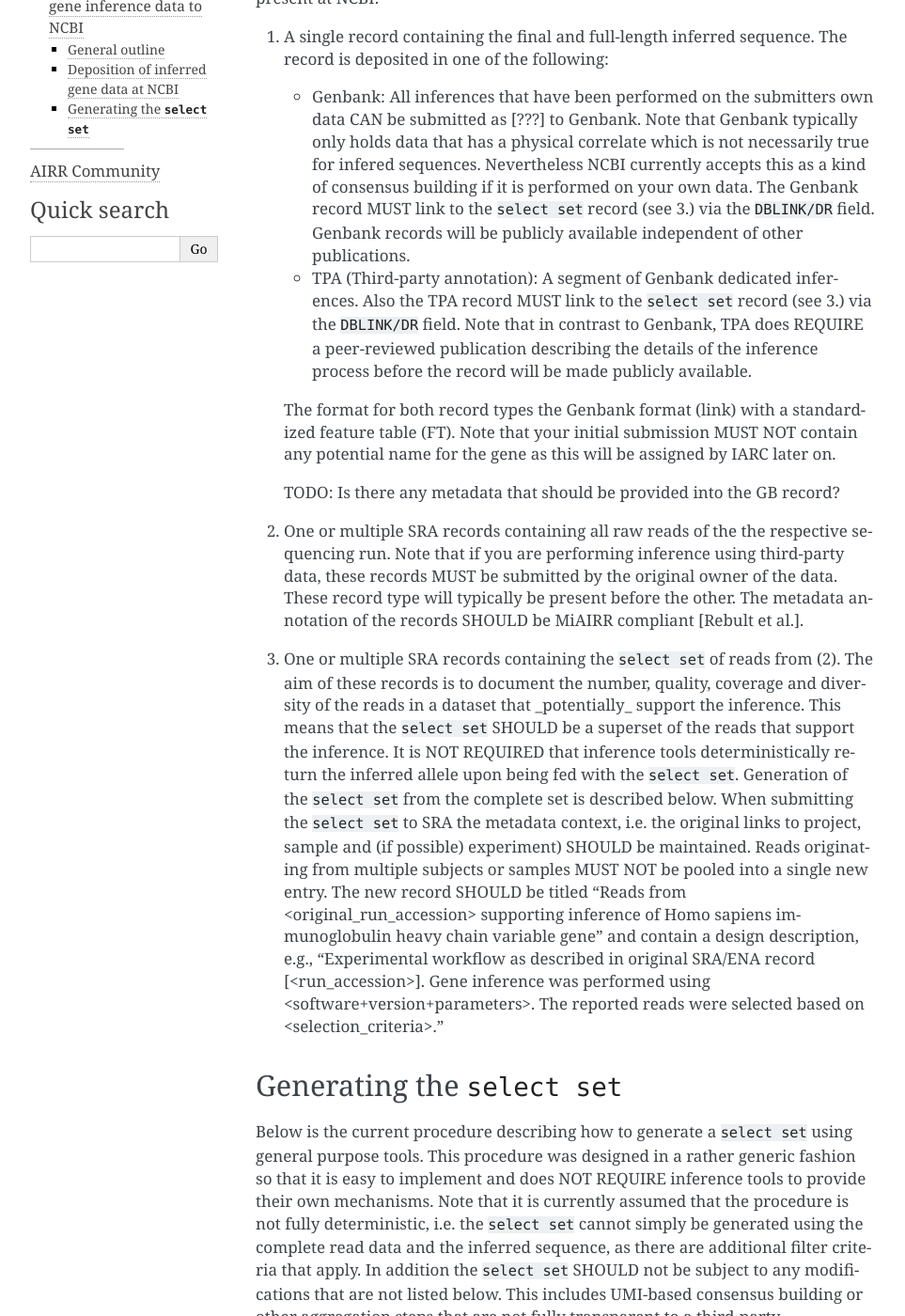
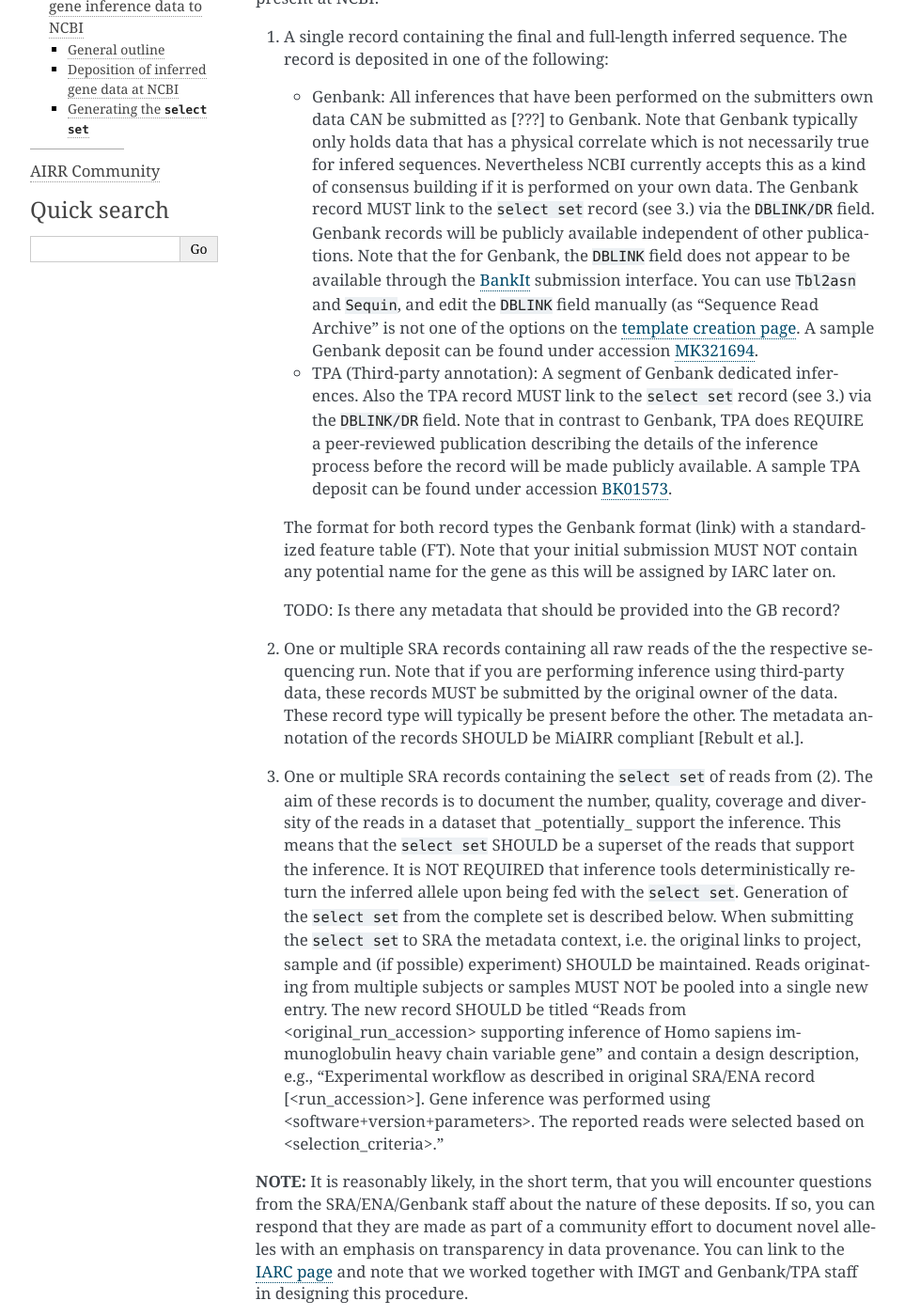
Before and after one commit to airr-community/airr-standards, a Sphinx documentation site: the page built from docs/ogre/iarc_submission_ncbi.rst, in a window 1280 px wide and 1400 px high, scrolled down 589 px. Shown: the whole window at 94% size, without its empty margins (148-1111 px from the left). Built offline with Sphinx 7.4.7, drawn with Linux system fonts in a browser that asks for light colours; pages that are not in the unit, such as notebooks, are missing from menus.

Commit message:
Update iarc_submission_ncbi.rst
Added some notes based on my experiences

```diff
--- a/docs/ogre/iarc_submission_ncbi.rst
+++ b/docs/ogre/iarc_submission_ncbi.rst
@@ -35,14 +35,14 @@ records present at NCBI:
       building if it is performed on your own data. The Genbank record
       MUST link to the ``select set`` record (see 3.) via the
       ``DBLINK/DR`` field. Genbank records will be publicly available
-      independent of other publications.
+      independent of other publications. Note that the for Genbank, the ``DBLINK`` field does not appear to be available through the `BankIt <https://www.ncbi.nlm.nih.gov/WebSub/?tool=genbank>`_ submission interface. You can use ``Tbl2asn`` and ``Sequin``, and edit the ``DBLINK`` field manually (as "Sequence Read Archive" is not one of the options on the `template creation page <https://submit.ncbi.nlm.nih.gov/genbank/template/submission/>`_. A sample Genbank deposit can be found under accession `MK321694 <https://www.ncbi.nlm.nih.gov/nuccore/MK321694>`_.
 
    *  TPA (Third-party annotation): A segment of Genbank dedicated
       inferences. Also the TPA record MUST link to the ``select set``
       record (see 3.) via the ``DBLINK/DR`` field. Note that in contrast
       to Genbank, TPA does REQUIRE a peer-reviewed publication
       describing the details of the inference process before the record
-      will be made publicly available.
+      will be made publicly available. A sample TPA deposit can be found under accession `BK01573 <https://www.ncbi.nlm.nih.gov/nuccore/BK010573>`_.
 
    The format for both record types the Genbank format (link) with
    a standardized feature table (FT). Note that your initial submission
@@ -79,6 +79,7 @@ records present at NCBI:
    using <software+version+parameters>. The reported reads were
    selected based on <selection_criteria>.”
 
+**NOTE:** It is reasonably likely, in the short term, that you will encounter questions from the SRA/ENA/Genbank staff about the nature of these deposits. If so, you can respond that they are made as part of a community effort to document novel alleles with an emphasis on transparency in data provenance. You can link to the `IARC page <https://www.antibodysociety.org/inferred-allele-review-committee-iarc/>`_ and note that we worked together with IMGT and Genbank/TPA staff in designing this procedure.
 
 Generating the ``select set``
 -----------------------------
```
